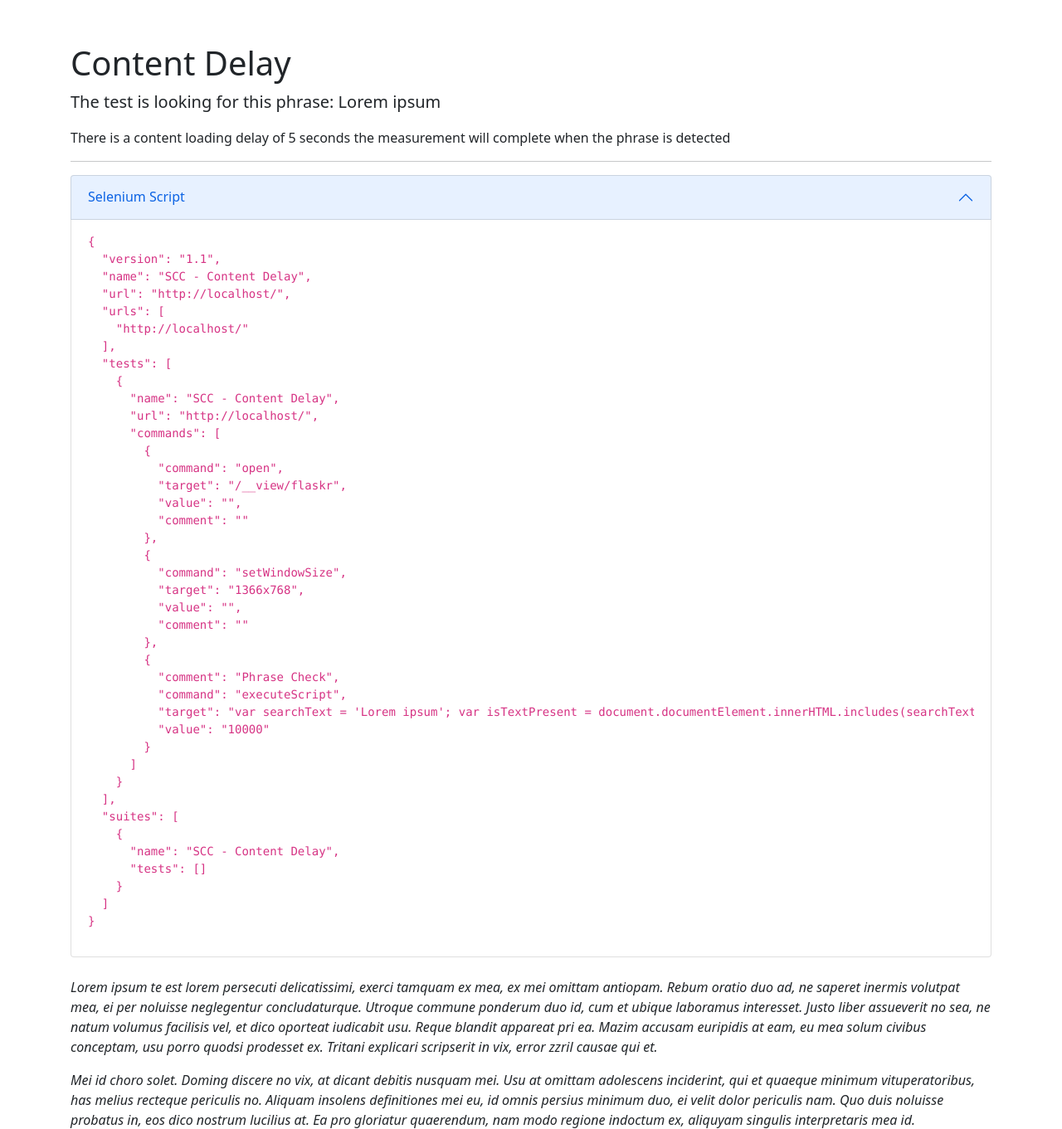
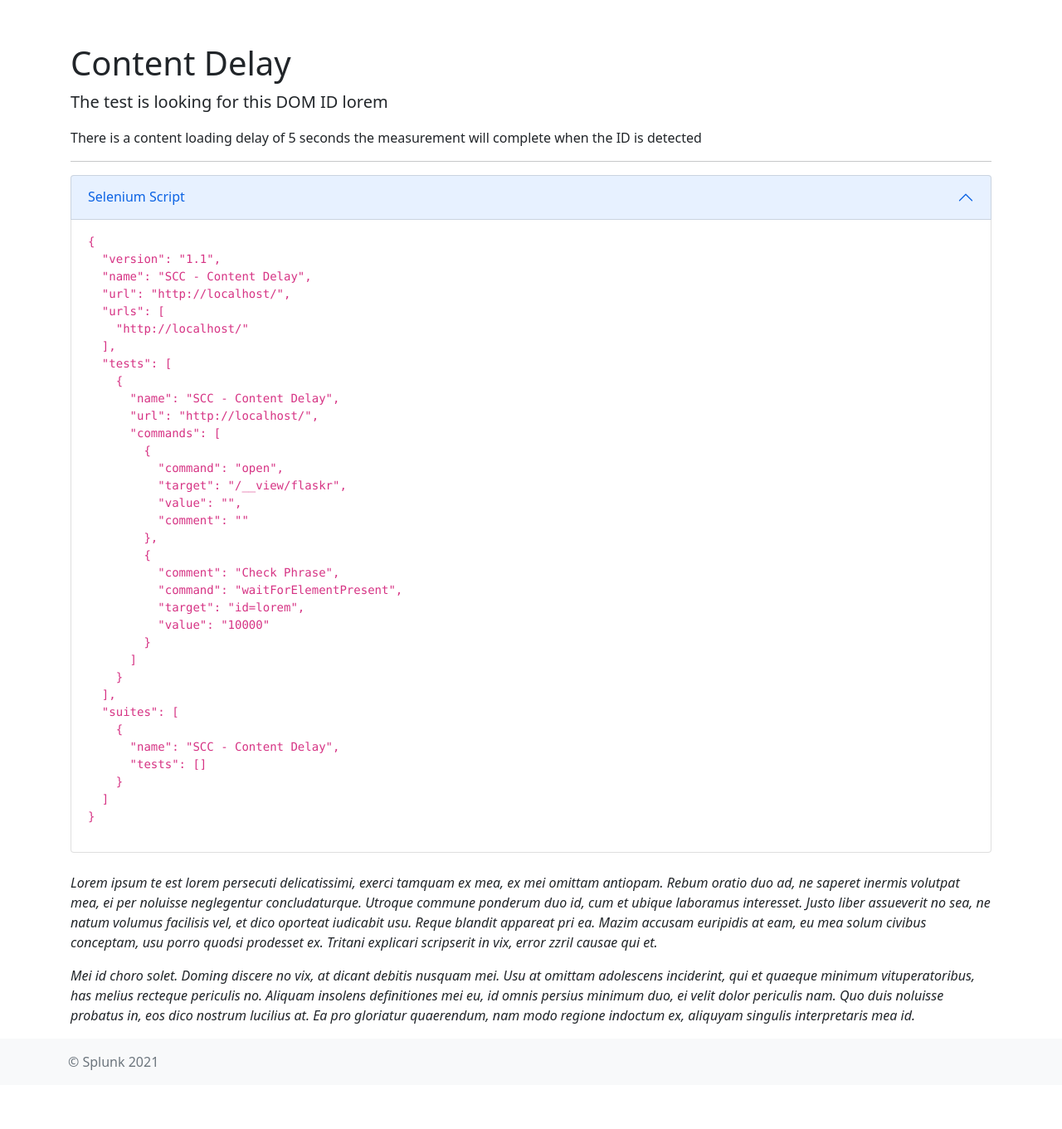
Before and after one commit to rcastley/SynCreator, a Flask app: template flaskr/templates/scc/contentdelay.html in a window 1280 px wide, after a click on "Selenium Script". Shown: the part 56-1417 px from the top of the page at 83% size. After the commit the page ends 1346 px from the top, so only its background shows below. Run offline with Flask 2, Linux system fonts and the light colour scheme; the template is opened without the code that fills it, so the values that code supplies are empty; some libraries are stand-ins or nearby versions.

Commit message:
Changes to use Wait for Element present

```diff
--- a/flaskr/templates/scc/contentdelay.html
+++ b/flaskr/templates/scc/contentdelay.html
@@ -2,8 +2,8 @@
 {% set url_split = request.url.split('/') %}
 {% block content %}
 <h1 class="mt-5">Content Delay</h1>
-<p class="lead">The test is looking for this phrase: <b>Lorem ipsum</b></p>
-<p>There is a content loading delay of 5 seconds the measurement will complete when the phrase is detected</p>
+<p class="lead">The test is looking for this DOM ID <b>lorem</b></p>
+<p>There is a content loading delay of 5 seconds the measurement will complete when the ID is detected</p>
 <hr/>
 <div class="accordion" id="accordionExample">
    <div class="accordion-item">
@@ -41,15 +41,9 @@ data = {
                "comment":""
             },
             {
-               "command":"setWindowSize",
-               "target":"1366x768",
-               "value":"",
-               "comment":""
-            },
-            {
-               "comment":"Phrase Check",
-               "command":"executeScript",
-               "target":"var searchText = 'Lorem ipsum'; var isTextPresent = document.documentElement.innerHTML.includes(searchText); if (isTextPresent != true) { var message = 'Assert text present failed: ' + searchText; throw(new Error(message)); }",
+               "comment":"Check Phrase",
+               "command":"waitForElementPresent",
+               "target":"id=lorem",
                "value":"10000"
             }
          ]
--- a/flaskr/templates/scc/contenterror.html
+++ b/flaskr/templates/scc/contenterror.html
@@ -43,12 +43,6 @@
                "comment":""
             },
             {
-                   "command":"setWindowSize",
-                   "target":"1366x768",
-                   "value":"",
-                   "comment":""
-                },
-                {
                "comment":"Phrase Check",
                "command":"executeScript",
                "target":"var searchText = 'Hello, World!'; var isTextPresent = document.documentElement.innerHTML.includes(searchText); if (isTextPresent != true) { var message = 'Assert text present failed: ' + searchText; throw(new Error(message)); }",
--- a/flaskr/templates/scc/index.html
+++ b/flaskr/templates/scc/index.html
@@ -49,5 +49,4 @@
     <p class="mb-0">&copy; Splunk 2021</p>
   </div>
 </footer>
-
 {% endblock %}
--- a/flaskr/templates/scc/timeout.html
+++ b/flaskr/templates/scc/timeout.html
@@ -37,12 +37,6 @@ data = {
                "target":"/{{ url_split[3] }}/{{ url_split[4] }}",
                "value":"",
                "comment":""
-            },
-            {
-               "command":"setWindowSize",
-               "target":"1366x768",
-               "value":"",
-               "comment":""
             }
          ]
       }
```
Also changed, not shown: flaskr/templates/scc/default.html (+8 -10 lines), flaskr/templates/scc/validationerror.html (+27 -16 lines). Lines whose indentation alone changed are shown as unchanged.
